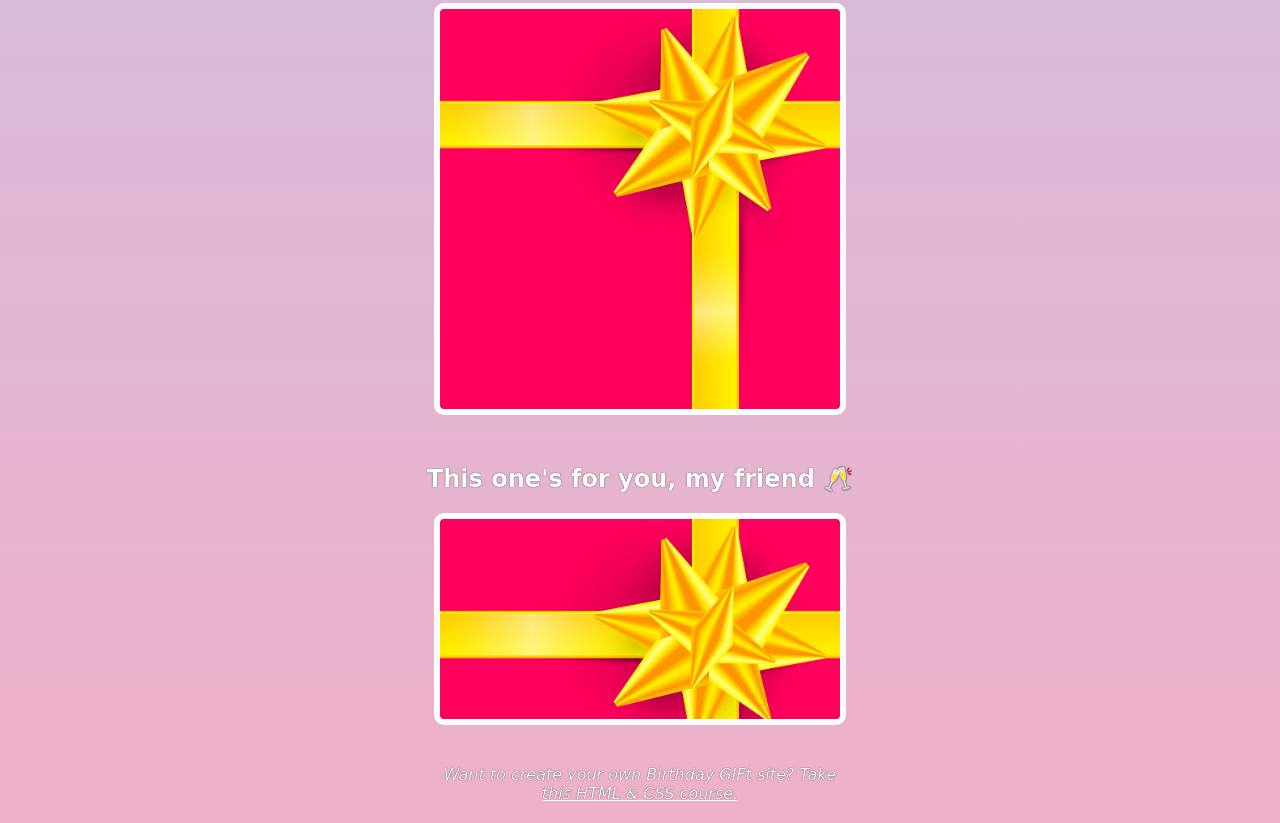
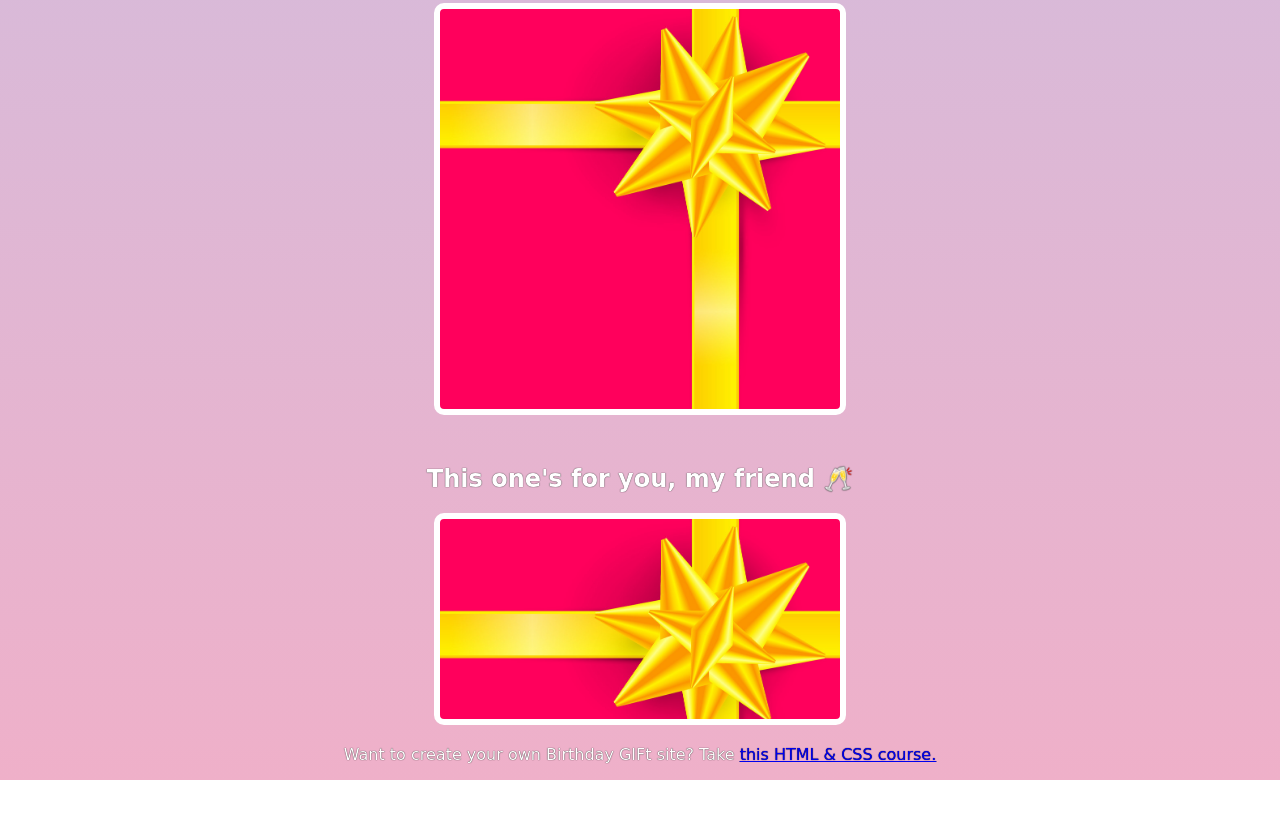
Before and after one commit to kanish0705/bday, a plain HTML site: page index.html in a window 1280 px wide. Shown: the part 1979-2802 px from the top of the page. After the commit the page ends 2759 px from the top, so only its background shows below. Drawn offline with Linux system fonts and the light colour scheme; a web font is replaced by a local one.

Commit message:
Update styles.css

```diff
--- a/styles.css
+++ b/styles.css
@@ -81,13 +81,3 @@ h1, h2, h3, h4, p {
 #gift-img-cheers:hover {
     background-image: url("cheers.gif");
 }
-
-#footer {
-    font-style: italic;
-    width: 400px;
-    margin: 40px auto 20px;
-}
-
-a {
-    color: white;
-}
```
